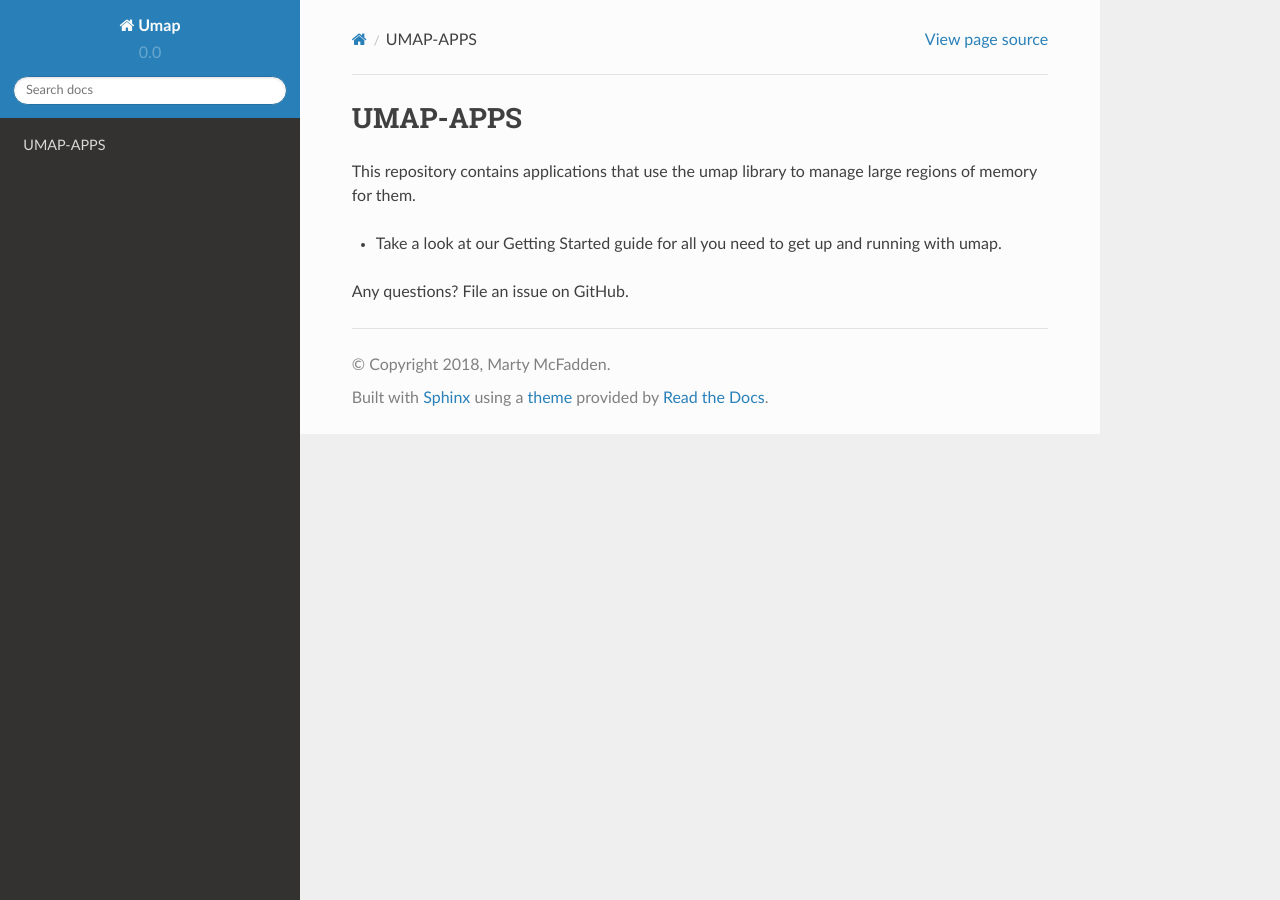
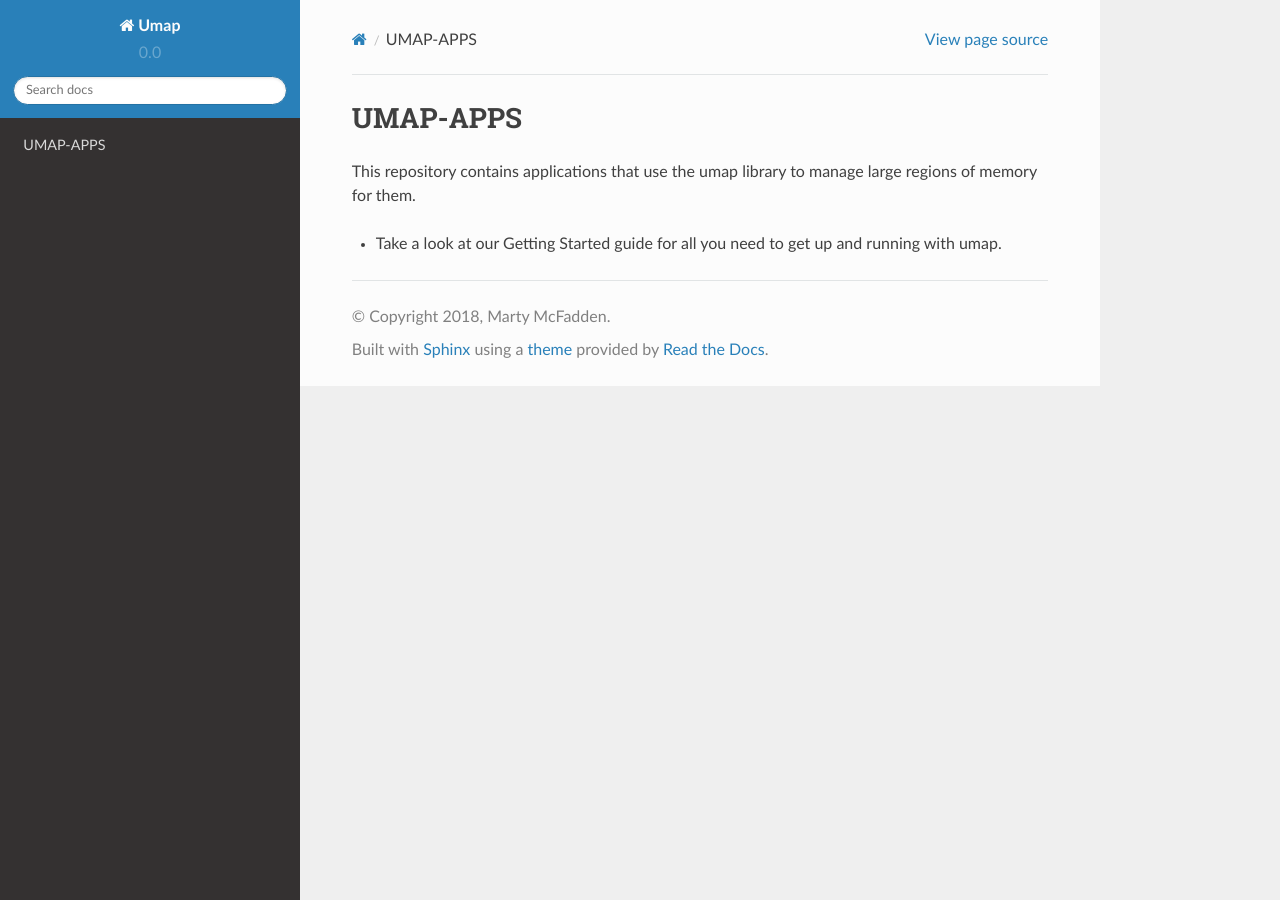
Before and after one commit to LLNL/umap-apps, a Sphinx documentation site: the page built from docs/sphinx/index.rst, in a window 1280 px wide. Built offline with Sphinx 7.4.7 and the Read the Docs theme 2.0.0, drawn with Linux system fonts in a browser that asks for light colours.

Commit message:
Updates (to be squashed)

```diff
--- a/docs/sphinx/index.rst
+++ b/docs/sphinx/index.rst
@@ -7,8 +7,6 @@ large regions of memory for them.
 
 - Take a look at our Getting Started guide for all you need to get up and
   running with umap.
-
-Any questions? File an issue on GitHub.
 
 .. toctree::
   :maxdepth: 2
```
